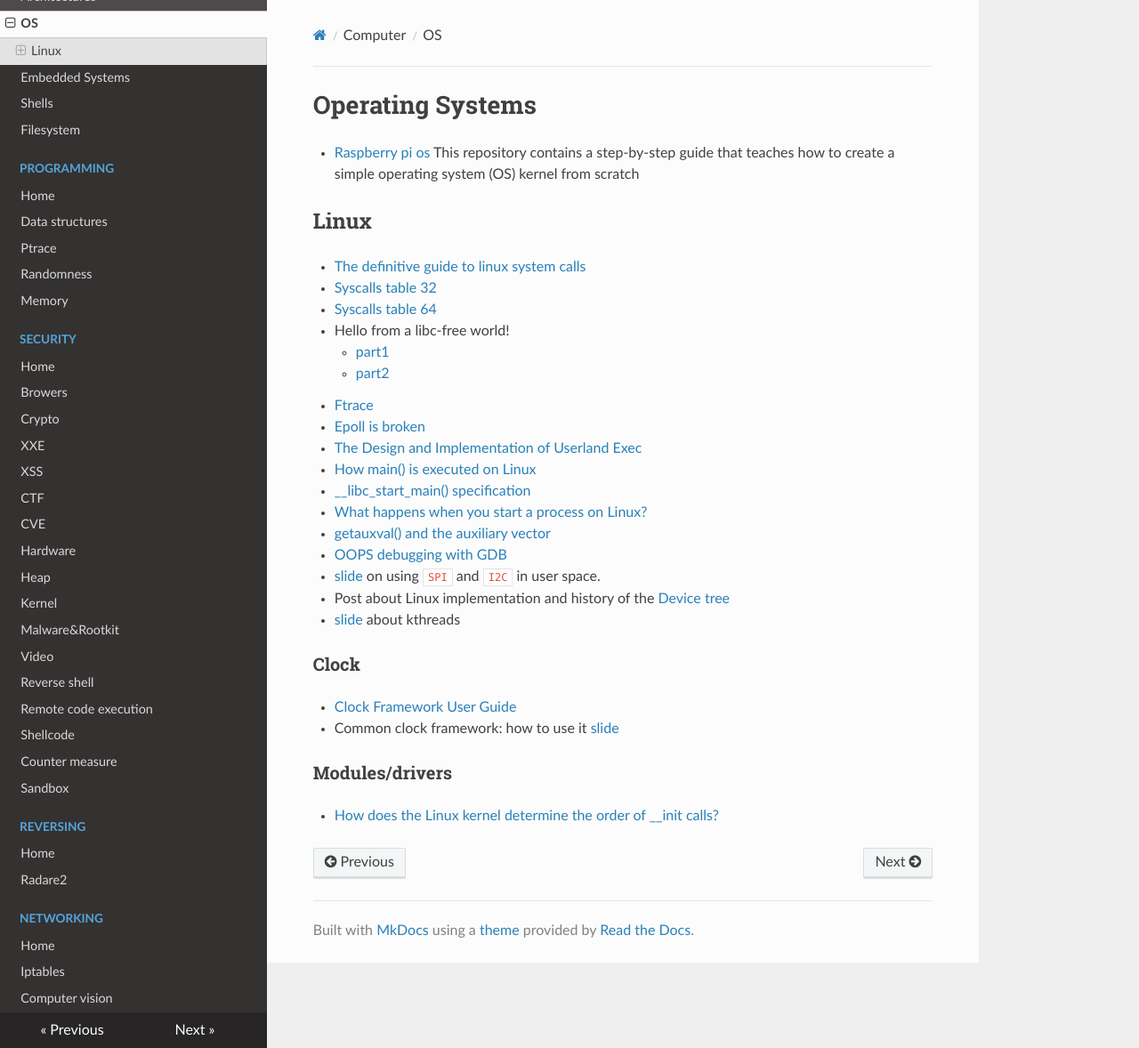
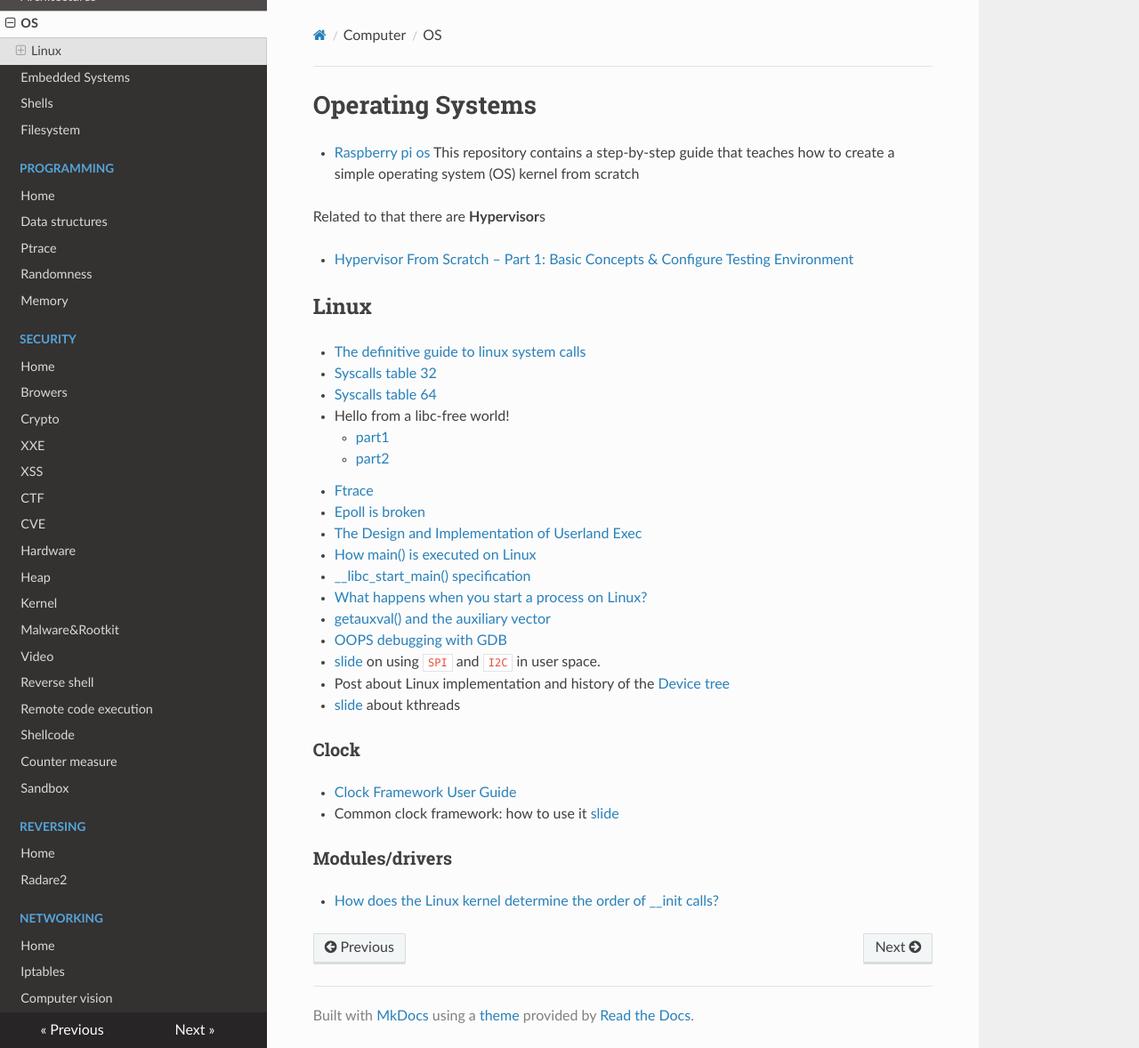
Before and after one commit to gipi/low-level, an MkDocs documentation site: the page built from docs/os/index.md, in a window 1280 px wide and 1178 px high. Shown: the whole window at 89% size. Built offline with MkDocs 1.6.1, drawn with Linux system fonts in a browser that asks for light colours; nearby versions of some CDN libraries; old or Windows-style settings are respelled for this version of MkDocs.

Commit message:
Update index.md

```diff
--- a/docs/os/index.md
+++ b/docs/os/index.md
@@ -1,6 +1,10 @@
 # Operating Systems
 
  - [Raspberry pi os](https://github.com/s-matyukevich/raspberry-pi-os) This repository contains a step-by-step guide that teaches how to create a simple operating system (OS) kernel from scratch
+
+Related to that there are **Hypervisor**s
+
+ - [Hypervisor From Scratch – Part 1: Basic Concepts & Configure Testing Environment](https://rayanfam.com/topics/hypervisor-from-scratch-part-1/)
 
 ## Linux
 
```
